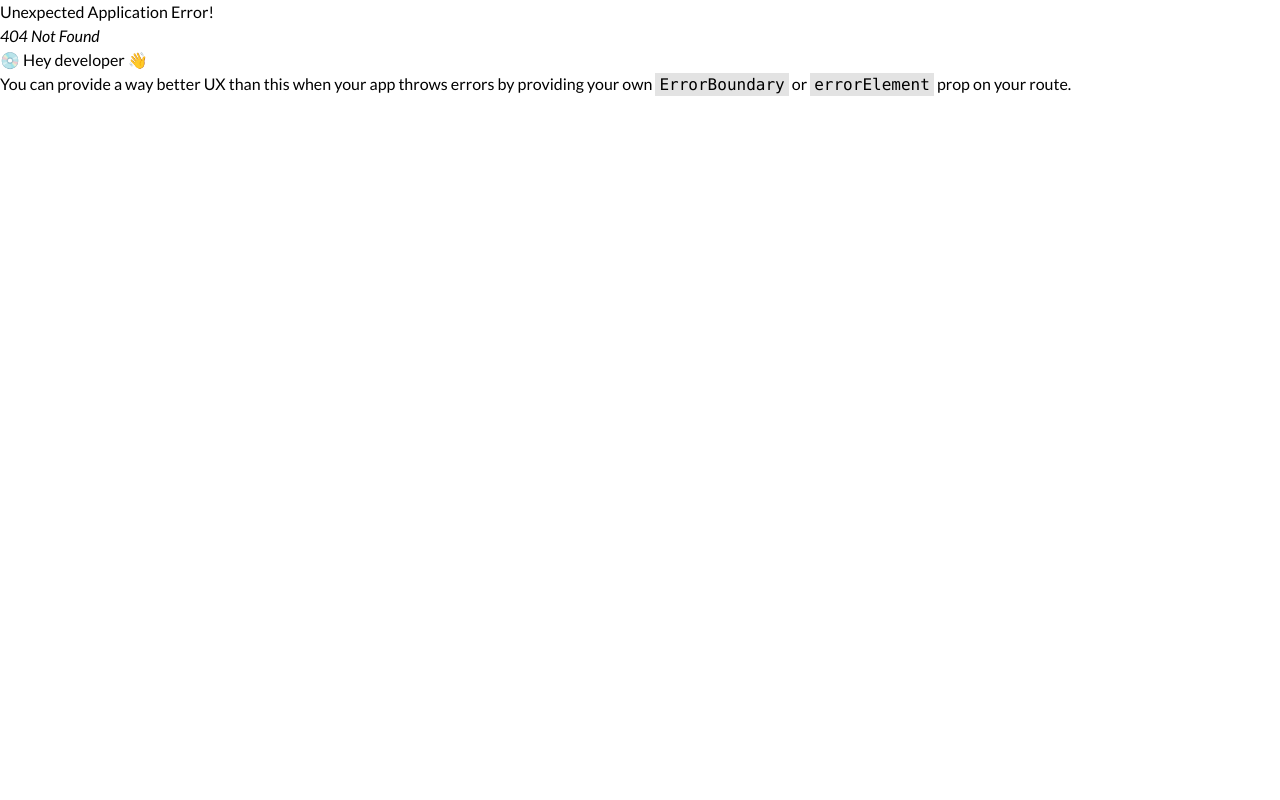
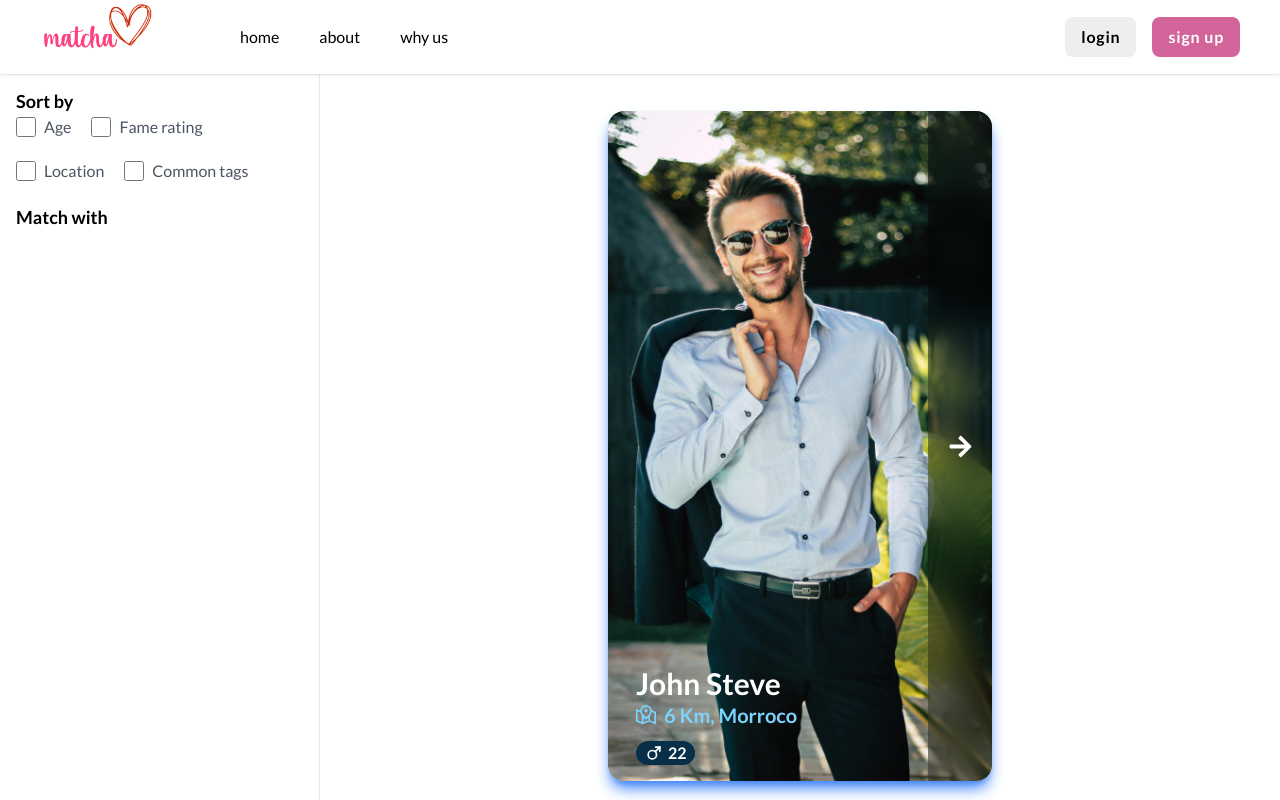
Before and after one commit to Stilram19/matcha, a React (Vite) app: page /home in a window 1280 px wide. Before the commit this address had no page. Built offline with nearby package versions, Linux system fonts and the light colour scheme; the HTML template or start-up script is replaced by a standard one; a web font is replaced by a local one.

Commit message:
Home Page

```diff
--- a/src/pages/LandingPage.tsx
+++ b/src/pages/LandingPage.tsx
@@ -8,7 +8,7 @@ const LandingPage = () => {
             <img alt="background" src="/imgs/landing_page_bg.jpg" className="w-full h-full object-cover absolute top-0" />
 
             <div className="w-full h-full flex justify-around relative bg-black bg-opacity-40">
-                <div className="w-1/2 flex flex-col items-start justify-center relative">
+                <div className="w-1/2 flex flex-col items-start justify-center">
                     <h1 className="text-9xl text-deep-plum">Meet</h1>
                     <h2 className="poetsen-one-regular text-6xl text-white">Your Perfect Match with Matcha!</h2>
                     <div className="text-white text-xl my-5">
--- /dev/null
+++ b/src/pages/home/Home.tsx
@@ -0,0 +1,86 @@
+import { BsGenderMale } from "react-icons/bs"
+import { FaArrowRight } from "react-icons/fa"
+import { GrMapLocation } from "react-icons/gr"
+import { TbGenderMale } from "react-icons/tb"
+
+const CheckBox = ({label}) => {
+    return (
+        <div className="flex items-center gap-2">
+            <input
+                type="checkbox"
+                className="w-5 h-5 focus:ring-2  rounded-lg"
+            />
+            <label htmlFor="" className=" text-gray-600">{label}</label>
+        </div>
+    )
+}
+
+const HomeSideBar = () => {
+    return (
+        <div className="w-full h-full p-4">
+            <div className="w-full">
+                <h1 className="text-lg font-semibold">Sort by</h1>
+                <div className="flex flex-wrap gap-5">
+                    <CheckBox label="Age" />
+                    <CheckBox label="Fame rating" />
+                    <CheckBox label="Location" />
+                    <CheckBox label="Common tags" />
+                </div>
+
+                <h1 className="text-lg font-semibold mt-5">Match with</h1>
+            </div>
+        </div>
+    )
+}
+
+
+const   MatchedProfile = () => {
+    return (
+            <div className="h-full flex justify-center">
+                    <div className="w-[40%] flex flex-col">
+                        <div className="w-full relative">
+                            <img src="/imgs/man_placeholder.jpg" className="w-full h-[670px] object-cover rounded-2xl shadow-lg shadow-blue-500" />
+                            <div className="absolute bottom-4 left-7 w-[50%]">
+                                <h1 className="text-3xl text-white font-semibold">John Steve</h1>
+
+                                <div className="flex items-center gap-2 mb-3">
+                                    <GrMapLocation className="stroke-sky-300" size={20}/>
+                                    <h2 className="text-xl text-sky-300 font-semibold">6 Km, Morroco</h2>
+                                </div>
+
+                                <span className="px-2 bg-sky-950 flex items-center gap-1 w-max text-white font-semibold rounded-full">
+                                    <TbGenderMale size={20} />22
+                                </span>
+                            </div>
+
+                            <div className="absolute top-0 right-0 h-full w-16 flex items-center justify-center rounded-e-2xl backdrop-blur-lg bg-black/30 bg-opacity-30">
+                                <FaArrowRight className="fill-white cursor-pointer hover:fill-slate-500" size={25} />
+                            </div>
+                        </div>
+
+                        <h1 className="text-3xl mt-6 mb-3 font-semibold">Bio</h1>
+                        <p>Lorem ipsum dolor sit amet, consectetur adipiscing elitelt. Phasellus justo nunc, gravida eget felis non, tincidunt maximus nulla.consectetur adipiscing elitelt. Phasellus justo nunc, gravida eget felis non, tincidunt maximus nulla.consectetur adipiscing elitelt. Phasellus justo nunc, gravida eget felis non, tincidunt maximus nulla.</p>
+                    </div>
+            </div>
+    )
+}
+
+
+
+const Home = () => {
+    return (
+        <div className="pt-[71px] flex justify-around w-screen h-screen">
+            <div className="w-1/4 border-r">
+                <HomeSideBar />
+            </div>
+            <div className="w-3/4 overflow-y-auto scrollbar">
+                <div className="mt-10">
+                    <MatchedProfile />
+                </div>
+            </div>
+        </div>
+    )
+}
+
+
+export default Home;
--- a/src/style/index.css
+++ b/src/style/index.css
@@ -52,6 +52,10 @@
 
 .bg-red-light {
     background-color: #ffc9c9;
+}
+
+.bg-green-light {
+    background-color: #E2DED5;
 }
 
 /* .bg-pastel-pink {
```
Also changed, not shown: src/router/index.tsx (+10 -0 lines).
